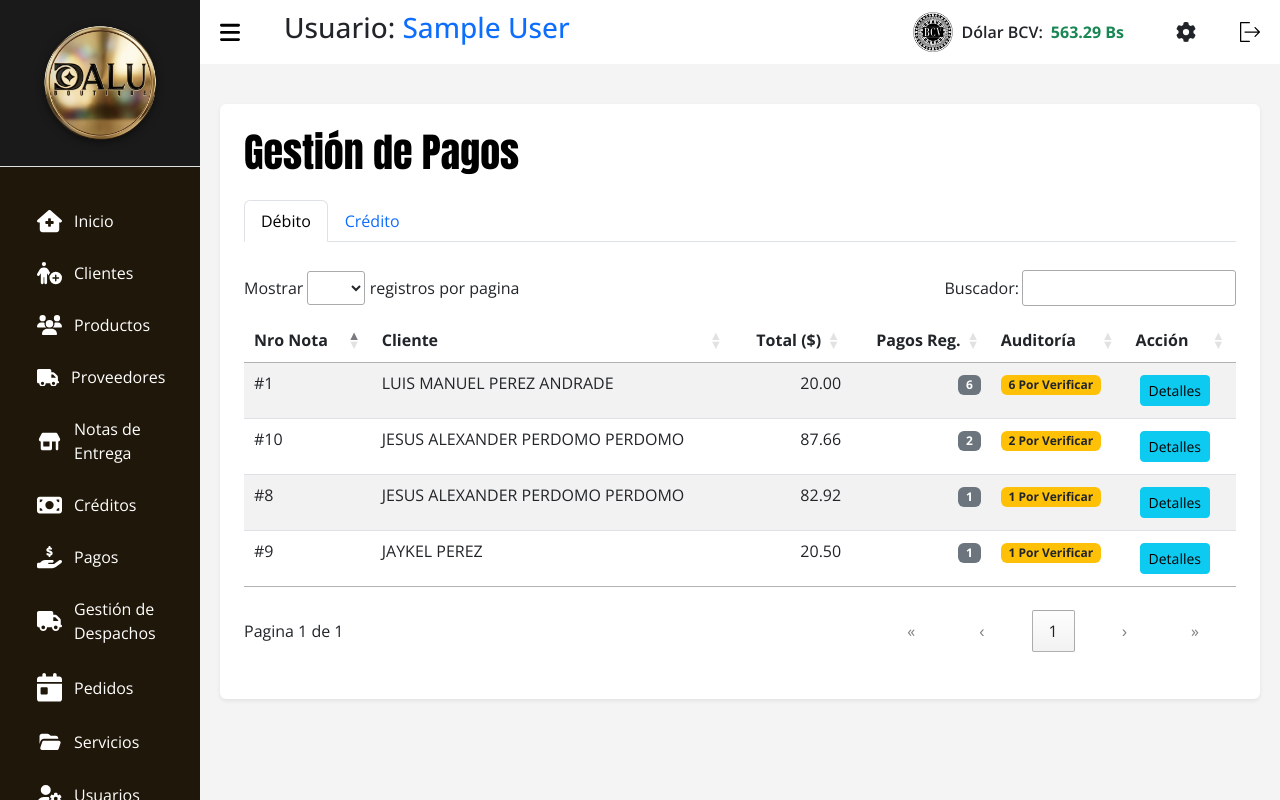
After one commit to jaxelperdomo1811-dot/dalu, a PHP site: page /index.php?c=Pagos in a window 1280 px wide. The commit adds this page. Run offline with PHP 8.4, Linux system fonts and the light colour scheme; the visitor is signed in with stand-in values (Sample User, id 1); data comes from the database, SQL or seed files in the repository; some libraries are stand-ins or nearby versions.

Commit message:
modulo de pago listo

```diff
--- /dev/null
+++ b/assets/js/pages/pagos.js
@@ -0,0 +1,125 @@
+$(document).ready(function() {
+
+    const modalVerificar = new bootstrap.Modal(document.getElementById('modalVerificarPagos'));
+
+    // Al abrir modal
+    $(document).on('click', '.btn-ver-pagos', function() {
+        const idNota = $(this).data('id');
+        $('#lblNotaId').text(idNota);
+
+        cargarPagosIndividuales(idNota);
+        modalVerificar.show();
+    });
+
+    function cargarPagosIndividuales(idNota) {
+        const tbody = $('#tbodyPagosIndividuales');
+        tbody.html('<tr><td colspan="7" class="text-center py-4"><div class="spinner-border text-primary" role="status"></div></td></tr>');
+
+        $.ajax({
+            url: '?c=Pagos&accion=ajaxGetPagos',
+            type: 'GET',
+            data: { id_nota: idNota },
+            success: function(response) {
+                if (response.success) {
+                    tbody.empty();
+                    const pagos = response.pagos;
+
+                    if (pagos.length === 0) {
+                        tbody.html('<tr><td colspan="7" class="text-center text-muted py-3">No hay pagos registrados para esta nota.</td></tr>');
+                        return;
+                    }
+
+                    pagos.forEach(p => {
+                        let badgeClass = '';
+                        switch(p.estado) {
+                            case 'verificado': badgeClass = 'bg-success'; break;
+                            case 'por verificar': badgeClass = 'bg-warning text-dark'; break;
+                            case 'rechazado': badgeClass = 'bg-danger'; break;
+                            default: badgeClass = 'bg-secondary';
+                        }
+
+                        const montoStr = parseFloat(p.monto_usd) > 0 ?
+                            `$${parseFloat(p.monto_usd).toFixed(2)}` :
+                            `${parseFloat(p.monto_bs).toFixed(2)} Bs`;
+
+                        const tr = `
+                            <tr id="row-pago-${p.id}">
+                                <td class="fw-bold">#${p.id}</td>
+                                <td>${p.fecha}</td>
+                                <td>${p.metodo_pago_nombre || 'Desconocido'}</td>
+                                <td>${p.referencia || 'N/A'}</td>
+                                <td class="fw-bold">${montoStr}</td>
+                                <td class="text-center">
+                                    <span class="badge ${badgeClass} estado-badge fs-6 px-3 py-2">${p.estado.toUpperCase()}</span>
+                                </td>
+                                <td class="text-center">
+                                    <button type="button" class="btn btn-success btn-sm btn-cambiar-estado m-1" data-id="${p.id}" data-estado="verificado">Aprobar</button>
+                                    <button type="button" class="btn btn-danger btn-sm btn-cambiar-estado m-1" data-id="${p.id}" data-estado="rechazado">Rechazar</button>
+                                </td>
+                            </tr>
+                        `;
+                        tbody.append(tr);
+                    });
+                } else {
+                    tbody.html(`<tr><td colspan="7" class="text-center text-danger py-3">${response.message || 'Error al cargar pagos'}</td></tr>`);
+                }
+            },
+            error: function() {
+                tbody.html('<tr><td colspan="7" class="text-center text-danger py-3">Error de conexión</td></tr>');
+            }
+        });
+    }
+
+    // Cambiar estado individual
+    $(document).on('click', '.btn-cambiar-estado', function() {
+        const btn = $(this);
+        const id = btn.data('id');
+        const estado = btn.data('estado');
+        const row = $(`#row-pago-${id}`);
+        const badge = row.find('.estado-badge');
+
+        // Efecto visual de carga
+        const prevHtml = btn.html();
+        btn.html('<span class="spinner-border spinner-border-sm" role="status" aria-hidden="true"></span>');
+        $('.btn-cambiar-estado').prop('disabled', true);
+
+        $.ajax({
+            url: '?c=Pagos&accion=ajaxUpdateEstado',
+            type: 'POST',
+            data: { id: id, estado: estado },
+            success: function(response) {
+                if (response.success) {
+                    // Actualizar el badge visualmente sin recargar
+                    badge.removeClass('bg-success bg-warning text-dark bg-danger bg-secondary');
+                    badge.text(estado.toUpperCase());
+
+                    switch(estado) {
+                        case 'verificado': badge.addClass('bg-success'); break;
+                        case 'por verificar': badge.addClass('bg-warning text-dark'); break;
+                        case 'rechazado': badge.addClass('bg-danger'); break;
+                        default: badge.addClass('bg-secondary');
+                    }
+
+                    // Pequeña notificación visual
+                    // alert('Estado actualizado correctamente');
+                } else {
+                    alert('Error: ' + (response.message || 'Error al actualizar'));
+                }
+            },
+            error: function() {
+                alert('Problema de conexión al intentar cambiar el estado');
+            },
+            complete: function() {
+                btn.html(prevHtml);
+                $('.btn-cambiar-estado').prop('disabled', false);
+            }
+        });
+    });
+
+    // Recargar la página principal al cerrar el modal por si cambiaron los conteos generales
+    $('#modalVerificarPagos').on('hidden.bs.modal', function () {
+        // En una SPA real actualizaríamos la fila en el DataTable.
+        // Aquí hacemos un reload para asegurar integridad.
+        location.reload();
+    });
+});
--- a/src/Controllers/CPagos.php
+++ b/src/Controllers/CPagos.php
@@ -7,9 +7,53 @@ use Lenovo\Dalu\Models\Tasa;
 use Lenovo\Dalu\Models\NotasEntrega;
 use Lenovo\Dalu\Models\Creditos;
 
-$accion = $_GET['accion'] ?? $_POST['accion'] ?? '';
+$accion = $_GET['accion'] ?? $_POST['accion'] ?? 'view';
 
 switch($accion) {
+    case 'view':
+        $pagosModel = new Pagos();
+        $notasCredito = $pagosModel->getAgrupadosPorNota('credito');
+        $notasDebito = $pagosModel->getAgrupadosPorNota('debito');
+
+        require_once __DIR__ . '/../Views/V_Pagos.php';
+        break;
+
+    case 'ajaxGetPagos':
+        header('Content-Type: application/json');
+        $id_nota_entrega = $_GET['id_nota'] ?? null;
+        if ($id_nota_entrega) {
+            $pagosModel = new Pagos();
+            $pagos = $pagosModel->getByNotaEntrega($id_nota_entrega);
+            echo json_encode(['success' => true, 'pagos' => $pagos]);
+        } else {
+            echo json_encode(['success' => false, 'message' => 'ID de nota no proporcionado']);
+        }
+        exit;
+
+    case 'ajaxUpdateEstado':
+        header('Content-Type: application/json');
+        if ($_SERVER['REQUEST_METHOD'] === 'POST') {
+            $id = $_POST['id'] ?? null;
+            $estado = $_POST['estado'] ?? null;
+
+            if ($id && in_array($estado, ['por verificar', 'verificado', 'rechazado'])) {
+                $pagosModel = new Pagos();
+                $pagosModel->setId($id);
+                $pagosModel->setEstado($estado);
+
+                if ($pagosModel->updateEstado()) {
+                    echo json_encode(['success' => true]);
+                } else {
+                    echo json_encode(['success' => false, 'message' => 'Error al actualizar el estado en BD']);
+                }
+            } else {
+                echo json_encode(['success' => false, 'message' => 'Datos inválidos']);
+            }
+        } else {
+            echo json_encode(['success' => false, 'message' => 'Método no permitido']);
+        }
+        exit;
+
     case 'insert':
         if ($_SERVER['REQUEST_METHOD'] === 'POST') {
             $id_nota_entrega = $_POST['id_nota_entrega'] ?? null;
--- a/src/Database/tiendadalu.sql
+++ b/src/Database/tiendadalu.sql
@@ -3,7 +3,7 @@
 -- https://www.phpmyadmin.net/
 --
 -- Servidor: 127.0.0.1
--- Tiempo de generación: 07-06-2026 a las 03:36:42
+-- Tiempo de generación: 07-06-2026 a las 04:26:22
 -- Versión del servidor: 10.4.32-MariaDB
 -- Versión de PHP: 8.2.12
 
@@ -417,7 +417,7 @@ CREATE TABLE `pagos` (
   `tasa` decimal(10,2) NOT NULL,
   `comprobante` varchar(500) DEFAULT NULL,
   `referencia` varchar(500) DEFAULT NULL,
-  `estado` enum('por verificar','verificado','','') NOT NULL
+  `estado` enum('por verificar','verificado','rechazado','') NOT NULL DEFAULT 'por verificar'
 ) ENGINE=InnoDB DEFAULT CHARSET=utf8mb4 COLLATE=utf8mb4_spanish_ci;
 
 --
@@ -669,7 +669,7 @@ CREATE TABLE `tasa` (
 --
 
 INSERT INTO `tasa` (`id`, `nombre`, `valor`, `fecha_actualizacion`) VALUES
-(2, 'BCV', 563.29, '2026-06-05 03:07:59'),
+(2, 'BCV', 563.29, '2026-06-06 22:20:48'),
 (3, 'Zelle', 744.69, '2026-06-03 23:51:44');
 
 -- --------------------------------------------------------
--- a/src/Models/Pagos.php
+++ b/src/Models/Pagos.php
@@ -12,6 +12,7 @@ class Pagos extends Conexion {
     private $monto_usd;
     private $tasa;
     private $referencia;
+    private $estado;
 
     public function __construct() {
         parent::__construct();
@@ -24,6 +25,7 @@ class Pagos extends Conexion {
     public function setMontoUsd($monto_usd) { $this->monto_usd = $monto_usd; return $this; }
     public function setTasa($tasa) { $this->tasa = $tasa; return $this; }
     public function setReferencia($referencia) { $this->referencia = $referencia; return $this; }
+    public function setEstado($estado) { $this->estado = $estado; return $this; }
 
     public function getId() { return $this->id; }
     public function getIdNotaEntrega() { return $this->id_nota_entrega; }
@@ -32,6 +34,7 @@ class Pagos extends Conexion {
     public function getMontoUsd() { return $this->monto_usd; }
     public function getTasa() { return $this->tasa; }
     public function getReferencia() { return $this->referencia; }
+    public function getEstado() { return $this->estado; }
 
     public function getByNotaEntrega($id_nota_entrega) {
         try {
@@ -68,4 +71,47 @@ class Pagos extends Conexion {
             return false;
         }
     }
+
+    public function getAgrupadosPorNota($tipo_nota = null) {
+        try {
+            $sql = "SELECT n.id as id_nota,
+                           CONCAT(c.nombre, ' ', COALESCE(c.apellido, '')) as cliente_nombre,
+                           n.total,
+                           COUNT(pag.id) as total_pagos,
+                           SUM(CASE WHEN pag.estado = 'por verificar' THEN 1 ELSE 0 END) as pagos_por_verificar,
+                           n.tipo as tipo_nota
+                    FROM notas_entrega n
+                    JOIN pagos pag ON n.id = pag.id_nota_entrega
+                    LEFT JOIN clientes c ON n.id_cliente = c.id";
+
+            if ($tipo_nota) {
+                $sql .= " WHERE n.tipo = :tipo_nota";
+            }
+
+            $sql .= " GROUP BY n.id ORDER BY n.fecha_pedido DESC";
+
+            $stmt = $this->prepare($sql);
+            if ($tipo_nota) {
+                $stmt->bindParam(":tipo_nota", $tipo_nota);
+            }
+            $stmt->execute();
+            return $stmt->fetchAll(PDO::FETCH_ASSOC);
+        } catch (PDOException $e) {
+            error_log("Error al agrupar pagos por nota: " . $e->getMessage());
+            return [];
+        }
+    }
+
+    public function updateEstado() {
+        try {
+            $sql = "UPDATE pagos SET estado = :estado WHERE id = :id";
+            $stmt = $this->prepare($sql);
+            $stmt->bindParam(":estado", $this->estado);
+            $stmt->bindParam(":id", $this->id);
+            return $stmt->execute();
+        } catch (PDOException $e) {
+            error_log("Error al actualizar estado del pago: " . $e->getMessage());
+            return false;
+        }
+    }
 }
--- /dev/null
+++ b/src/Views/V_Pagos.php
@@ -0,0 +1,154 @@
+<!DOCTYPE html>
+<html lang="es">
+<head>
+    <meta charset="UTF-8">
+    <meta name="viewport" content="width=device-width, initial-scale=1.0">
+    <link rel="stylesheet" href="assets/css/css.css">
+    <link rel="stylesheet" href="assets/css/tabla.css">
+    <link rel="stylesheet" href="assets/css/header.css">
+    <link rel="stylesheet" href="assets/bootstrap.min.css">
+    <link rel="stylesheet" href="assets/DataTablet/datatables.css">
+    <link rel="icon" href="assets/img/dalulisto.png">
+
+    <script src="https://code.jquery.com/jquery-3.7.1.js" integrity="sha256-eKhayi8LEQwp4NKxN+CfCh+3qOVUtJn3QNZ0TciWLP4=" crossorigin="anonymous"></script>
+    <script src="assets/js/js.js" defer></script>
+    <script src="assets/js/bootstrap.bundle.min.js"></script>
+    <script src="assets/DataTablet/datatables.min.js" defer></script>
+    <script src="assets/DataTablet/tabla.js" defer></script>
+    <script src="assets/sweetalert2@11.js"></script>
+    <script src="assets/js/pages/pagos.js" defer></script>
+    <title>Gestión de Pagos</title>
+</head>
+<body>
+    <?php require_once __DIR__ . "/../Views/layout/header.php"; ?>
+    <main>
+        <div class="container bg-white p-4 rounded shadow-sm mt-3">
+            <div class="d-flex justify-content-between align-items-center mb-3">
+                <h1 class="titulo text-black">Gestión de Pagos</h1>
+            </div>
+
+            <ul class="nav nav-tabs mb-3" id="pagosTabs" role="tablist">
+                <li class="nav-item">
+                    <button class="nav-link active" id="tab-debito" data-bs-toggle="tab" data-bs-target="#modulo-debito" type="button">Débito</button>
+                </li>
+                <li class="nav-item">
+                    <button class="nav-link" id="tab-credito" data-bs-toggle="tab" data-bs-target="#modulo-credito" type="button">Crédito</button>
+                </li>
+            </ul>
+
+            <div class="tab-content">
+                <!-- Modulo Debito -->
+                <div class="tab-pane fade show active" id="modulo-debito">
+                    <div class="table-responsive">
+                        <table id="tablaPagosDebito" class="table-DT table table-striped w-100">
+                            <thead>
+                                <tr>
+                                    <th scope="col">Nro Nota</th>
+                                    <th scope="col">Cliente</th>
+                                    <th scope="col">Total ($)</th>
+                                    <th scope="col">Pagos Reg.</th>
+                                    <th scope="col">Auditoría</th>
+                                    <th scope="col">Acción</th>
+                                </tr>
+                            </thead>
+                            <tbody>
+                                <?php foreach ($notasDebito as $nota): ?>
+                                    <tr>
+                                        <td>#<?= htmlspecialchars($nota['id_nota']) ?></td>
+                                        <td><?= htmlspecialchars($nota['cliente_nombre']) ?></td>
+                                        <td><?= number_format((float)$nota['total'], 2) ?></td>
+                                        <td><span class="badge bg-secondary"><?= htmlspecialchars($nota['total_pagos']) ?></span></td>
+                                        <td>
+                                            <?php if ($nota['pagos_por_verificar'] > 0): ?>
+                                                <span class="badge bg-warning text-dark"><i class="fa fa-exclamation-triangle"></i> <?= $nota['pagos_por_verificar'] ?> Por Verificar</span>
+                                            <?php else: ?>
+                                                <span class="badge bg-success"><i class="fa fa-check-circle"></i> Al Día</span>
+                                            <?php endif; ?>
+                                        </td>
+                                        <td>
+                                            <button type="button" class="btn btn-sm btn-info m-1 btn-ver-pagos" data-id="<?= $nota['id_nota'] ?>">Detalles</button>
+                                        </td>
+                                    </tr>
+                                <?php endforeach; ?>
+                            </tbody>
+                        </table>
+                    </div>
+                </div>
+
+                <!-- Modulo Credito -->
+                <div class="tab-pane fade" id="modulo-credito">
+                    <div class="table-responsive">
+                        <table id="tablaPagosCredito" class="table-DT table table-striped w-100">
+                            <thead>
+                                <tr>
+                                    <th scope="col">Nro Nota</th>
+                                    <th scope="col">Cliente</th>
+                                    <th scope="col">Total ($)</th>
+                                    <th scope="col">Pagos Reg.</th>
+                                    <th scope="col">Auditoría</th>
+                                    <th scope="col">Acción</th>
+                                </tr>
+                            </thead>
+                            <tbody>
+                                <?php foreach ($notasCredito as $nota): ?>
+                                    <tr>
+                                        <td>#<?= htmlspecialchars($nota['id_nota']) ?></td>
+                                        <td><?= htmlspecialchars($nota['cliente_nombre']) ?></td>
+                                        <td><?= number_format((float)$nota['total'], 2) ?></td>
+                                        <td><span class="badge bg-secondary"><?= htmlspecialchars($nota['total_pagos']) ?></span></td>
+                                        <td>
+                                            <?php if ($nota['pagos_por_verificar'] > 0): ?>
+                                                <span class="badge bg-warning text-dark"><i class="fa fa-exclamation-triangle"></i> <?= $nota['pagos_por_verificar'] ?> Por Verificar</span>
+                                            <?php else: ?>
+                                                <span class="badge bg-success"><i class="fa fa-check-circle"></i> Al Día</span>
+                                            <?php endif; ?>
+                                        </td>
+                                        <td>
+                                            <button type="button" class="btn btn-sm btn-info m-1 btn-ver-pagos" data-id="<?= $nota['id_nota'] ?>">Detalles</button>
+                                        </td>
+                                    </tr>
+                                <?php endforeach; ?>
+                            </tbody>
+                        </table>
+                    </div>
+                </div>
+            </div>
+        </div>
+    </main>
+
+    <!-- Modal para Verificar Pagos Individuales -->
+    <div class="modal fade" id="modalVerificarPagos" tabindex="-1" aria-labelledby="modalVerificarPagosLabel" aria-hidden="true">
+        <div class="modal-dialog modal-lg">
+            <div class="modal-content">
+                <div class="modal-header">
+                    <h5 class="modal-title" id="modalVerificarPagosLabel">Auditoría de Pagos - Nota #<span id="lblNotaId"></span></h5>
+                    <button type="button" class="btn-close" data-bs-dismiss="modal" aria-label="Cerrar"></button>
+                </div>
+                <div class="modal-body">
+                    <div class="table-responsive">
+                        <table class="table table-bordered">
+                            <thead>
+                                <tr>
+                                    <th>ID Pago</th>
+                                    <th>Fecha</th>
+                                    <th>Método</th>
+                                    <th>Referencia</th>
+                                    <th>Monto</th>
+                                    <th>Estado</th>
+                                    <th>Auditoría</th>
+                                </tr>
+                            </thead>
+                            <tbody id="tbodyPagosIndividuales">
+                                <!-- Llenado dinámico vía AJAX -->
+                            </tbody>
+                        </table>
+                    </div>
+                </div>
+                <div class="modal-footer">
+                    <button type="button" class="btn btn-secondary" data-bs-dismiss="modal">Cerrar</button>
+                </div>
+            </div>
+        </div>
+    </div>
+</body>
+</html>
--- a/src/Views/layout/header.php
+++ b/src/Views/layout/header.php
@@ -88,6 +88,14 @@ window.onpageshow = function(event) {
         Créditos
       </a>
     </li>
+
+    <li class="nav-item m-1 fs-6">
+      <a class="nav-link" href="?c=Pagos">
+        <svg xmlns="http://www.w3.org/2000/svg" viewBox="0 0 576 512" class='bx bxs-chart icon'>
+          <path fill="#ffffff" d="M312 24V34.5c6.4 1.2 12.6 2.7 18.2 4.2c12.8 3.4 20.4 16.6 17 29.4s-16.6 20.4-29.4 17c-10.9-2.9-21.1-4.9-30.2-5c-7.3-.1-14.7 1.7-19.4 4.4c-2.1 1.3-3.1 2.4-3.5 3c-.3 .5-.7 1.2-.7 2.8c0 .3 0 .5 0 .6c.2 .2 .9 1.2 3.3 2.6c5.8 3.5 14.4 6.2 27.4 10.1l.9 .3c11.1 3.3 25.9 7.8 37.9 15.3c13.7 8.6 26.1 22.9 26.4 44.9c.3 22.5-11.4 38.9-26.7 48.5c-6.7 4.1-13.9 7-21.3 8.8V232c0 13.3-10.7 24-24 24s-24-10.7-24-24V220.6c-9.5-2.3-18.2-5.3-25.6-7.8c-2.1-.7-4.1-1.4-6-2c-12.6-4.2-19.4-17.8-15.2-30.4s17.8-19.4 30.4-15.2c2.6 .9 5 1.7 7.3 2.5c13.6 4.6 23.4 7.9 33.9 8.3c8 .3 15.1-1.6 19.2-4.1c1.9-1.2 2.8-2.2 3.2-2.9c.4-.6 .9-1.8 .8-4.1l0-.2c0-1 0-2.1-4-4.6c-5.7-3.6-14.3-6.4-27.1-10.3l-1.9-.6c-10.8-3.2-25-7.5-36.4-14.4c-13.5-8.1-26.5-22-26.6-44.1c-.1-22.9 12.9-38.6 27.7-47.4c6.4-3.8 13.3-6.4 20.2-8.2V24c0-13.3 10.7-24 24-24s24 10.7 24 24zM568.2 336.3c13.1 17.8 9.3 42.8-8.5 55.9L433.1 485.5c-23.4 17.2-51.6 26.5-80.7 26.5H192 32c-17.7 0-32-14.3-32-32V416c0-17.7 14.3-32 32-32H68.8l44.9-36c22.7-18.2 50.9-28 80-28H272h16 64c17.7 0 32 14.3 32 32s-14.3 32-32 32H288 272c-8.8 0-16 7.2-16 16s7.2 16 16 16H392.6l119.7-88.2c17.8-13.1 42.8-9.3 55.9 8.5zM193.6 384l0 0-.9 0c.3 0 .6 0 .9 0z"/>
+        </svg>
+        Pagos
+      </a>
 
     <li class="nav-item m-1 fs-6">
       <a class="nav-link" href="?c=Despacho">
```
Also changed, not shown: src/Views/test.php (deleted, +0 -50 lines).
